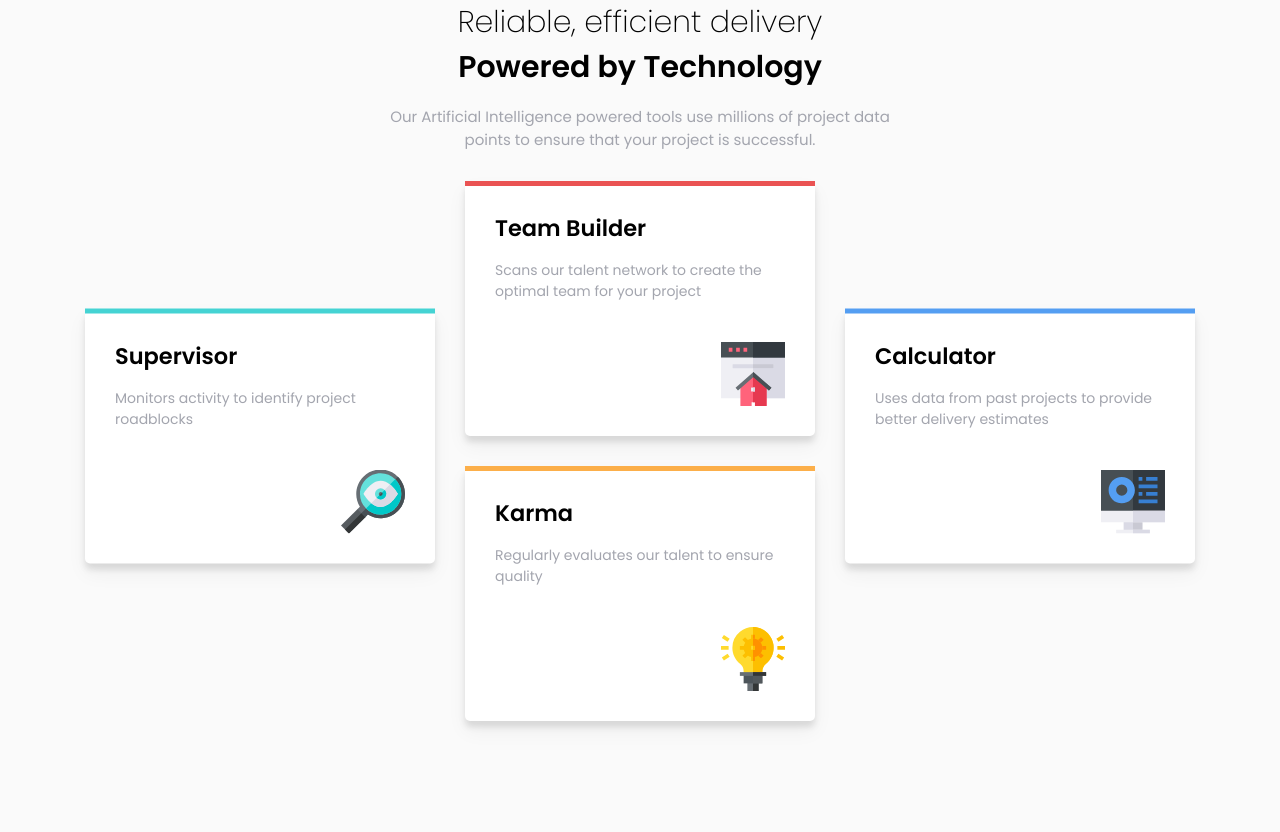
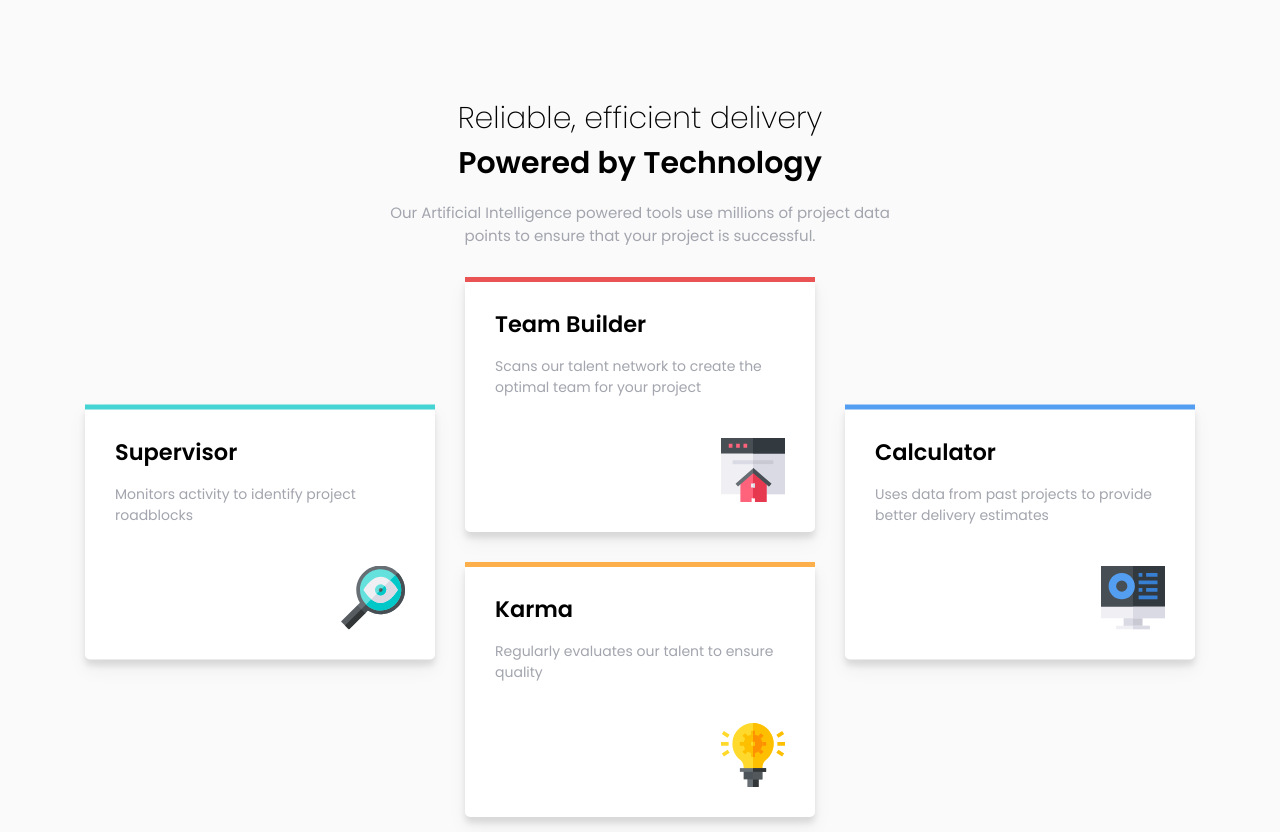
Before and after one commit to mehmet-emin-git/fem-cards-layout, a plain HTML site: page index.html in a window 1280 px wide. Before the commit the page ends 800 px from the top, so only its background shows below. Drawn offline with Linux system fonts and the light colour scheme.

Commit message:
changing the layout for the high dpi screens

```diff
--- a/style.css
+++ b/style.css
@@ -24,11 +24,7 @@ header {
   max-width: 500px;
   text-align: center;
   margin: 0 auto;
-<<<<<<< HEAD
   padding-top: 6rem;
-=======
-  padding-top: 2rem;
->>>>>>> 07ab4883f7d9b0703d9df2c502186f2124470287
 }
 
 header h1 {
```
